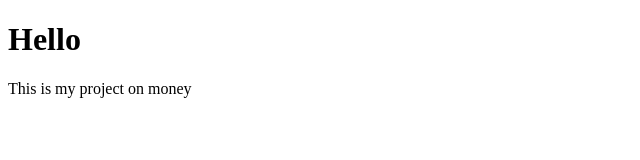
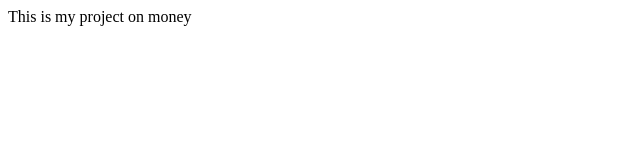
Before and after one commit to Vijetha-N/DataVisualization, a plain HTML site: page index.html in a window 1280 px wide. Shown: the whole page, without its empty margins (0-640 px from the left). Drawn offline with Linux system fonts and the light colour scheme.

Commit message:
Update index.html

```diff
--- a/index.html
+++ b/index.html
@@ -1,4 +1,3 @@
 <!DOCTYPE html>
-<h1>Hello</h1>
-<p>This  is my project on money</p>
+This  is my project on money
 </DOCTYPE>
```
